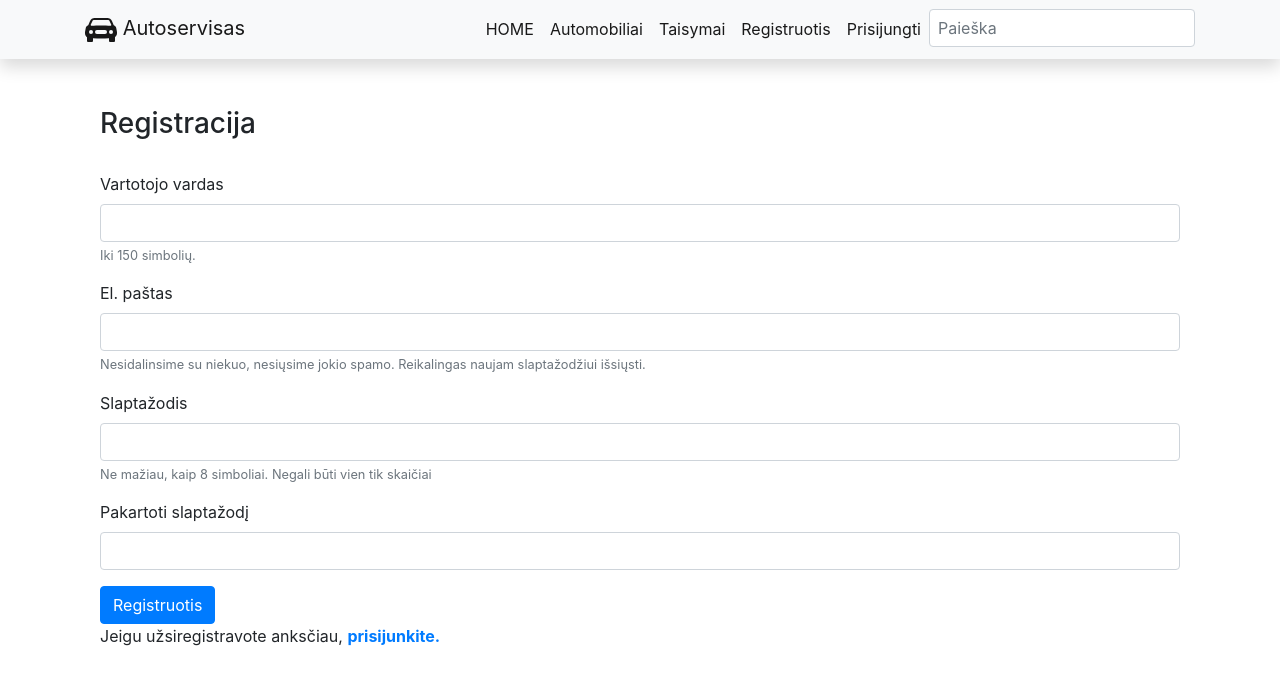
After one commit to DonatasNoreika/autoservisas202401, a Django app: page /autoservice/register/ in a window 1280 px wide. The commit adds this page. Shown: the top 685 px of the page. Run offline with Django 5.2, Linux system fonts and the light colour scheme; some libraries are stand-ins or nearby versions.

Commit message:
Pridėta vartotojo registracija

```diff
--- a/mysite/autoservice/templates/base.html
+++ b/mysite/autoservice/templates/base.html
@@ -59,6 +59,9 @@
                 </li>
                 {% else %}
                 <li class="nav-item">
+                    <a class="nav-link active" href="{% url 'register' %}">Registruotis</a>
+                </li>
+                <li class="nav-item">
                     <a class="nav-link active" href="{% url 'login' %}">Prisijungti</a>
                 </li>
                 {% endif %}
@@ -72,6 +75,14 @@
     </div>
 </nav>
 <div class="container">
+    {% if messages %}
+    {% for message in messages %}
+    <div class="alert alert-{% if message.tags == 'error' %}danger{% elif message.tags == 'info' %}success{% endif %}"
+         role="alert">
+        {{ message }}
+    </div>
+    {% endfor %}
+    {% endif %}
     {% block "content" %}{% endblock %}
 </div>
 
--- /dev/null
+++ b/mysite/autoservice/templates/registration/register.html
@@ -0,0 +1,37 @@
+{% extends "base.html" %}
+
+{% block "title" %}Registracija{% endblock %}
+
+{% block "content" %}
+
+    <div class="container register">
+        <h3>Registracija</h3><br/>
+        <form method="post">
+            {% csrf_token %}
+            <div class="form-group">
+                <label for="username">Vartotojo vardas</label>
+                <input name="username" type="text" class="form-control" id="username" aria-describedby="usernameHelp">
+                <small id="usernameHelp" class="form-text text-muted">Iki 150 simbolių.</small>
+            </div>
+            <div class="form-group">
+                <label for="exampleInputEmail1">El. paštas</label>
+                <input name="email" type="email" class="form-control" id="exampleInputEmail1" aria-describedby="emailHelp">
+                <small id="emailHelp" class="form-text text-muted">Nesidalinsime su niekuo, nesiųsime jokio spamo.
+                    Reikalingas naujam slaptažodžiui išsiųsti. </small>
+            </div>
+            <div class="form-group">
+                <label for="password">Slaptažodis</label>
+                <input name="password" type="password" class="form-control" id="password" aria-describedby="pwdHelp">
+                <small id="pwdHelp" class="form-text text-muted">Ne mažiau, kaip 8 simboliai. Negali būti vien tik
+                    skaičiai</small>
+            </div>
+            <div class="form-group">
+                <label for="password2">Pakartoti slaptažodį</label>
+                <input name="password2" type="password" class="form-control" id="password2" aria-describedby="pwd2Help">
+            </div>
+            <button type="submit" class="btn btn-primary register-button">Registruotis</button>
+        </form>
+        <p>Jeigu užsiregistravote anksčiau, <a href="{% url 'login' %}"><strong>prisijunkite.</strong></a></p>
+    </div>
+
+{% endblock %}
--- a/mysite/autoservice/urls.py
+++ b/mysite/autoservice/urls.py
@@ -9,4 +9,5 @@ urlpatterns = [
     path("orders/<int:pk>", views.OrderDetailView.as_view(), name="order"),
     path('search/', views.search, name="search"),
     path('my_orders/', views.MyOrderListView.as_view(), name="my_orders"),
+    path('register/', views.register, name='register')
 ]
--- a/mysite/autoservice/views.py
+++ b/mysite/autoservice/views.py
@@ -4,7 +4,10 @@ from django.views import generic
 from django.core.paginator import Paginator
 from django.db.models import Q
 from django.contrib.auth.mixins import LoginRequiredMixin
-
+from django.shortcuts import redirect
+from django.contrib.auth.forms import User
+from django.views.decorators.csrf import csrf_protect
+from django.contrib import messages
 
 # Create your views here.
 def index(request):
@@ -77,3 +80,33 @@ class MyOrderListView(LoginRequiredMixin, generic.ListView):
 
     def get_queryset(self):
         return Order.objects.filter(client=self.request.user)
+
+
+@csrf_protect
+def register(request):
+    if request.method == "POST":
+        # pasiimame reikšmes iš registracijos formos
+        username = request.POST['username']
+        email = request.POST['email']
+        password = request.POST['password']
+        password2 = request.POST['password2']
+        # tikriname, ar sutampa slaptažodžiai
+        if password == password2:
+            # tikriname, ar neužimtas username
+            if User.objects.filter(username=username).exists():
+                messages.error(request, f'Vartotojo vardas {username} užimtas!')
+                return redirect('register')
+            else:
+                # tikriname, ar nėra tokio pat email
+                if User.objects.filter(email=email).exists():
+                    messages.error(request, f'Vartotojas su el. paštu {email} jau užregistruotas!')
+                    return redirect('register')
+                else:
+                    # jeigu viskas tvarkoje, sukuriame naują vartotoją
+                    User.objects.create_user(username=username, email=email, password=password)
+                    messages.info(request, f'Vartotojas {username} užregistruotas!')
+                    return redirect('login')
+        else:
+            messages.error(request, 'Slaptažodžiai nesutampa!')
+            return redirect('register')
+    return render(request, 'registration/register.html')
```
